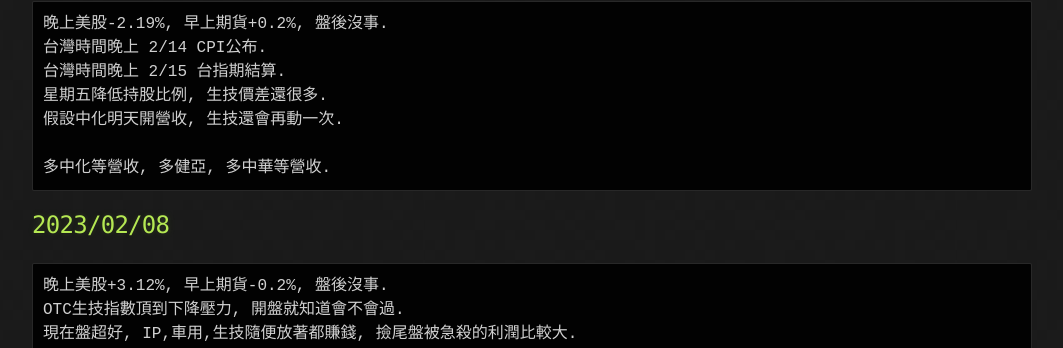
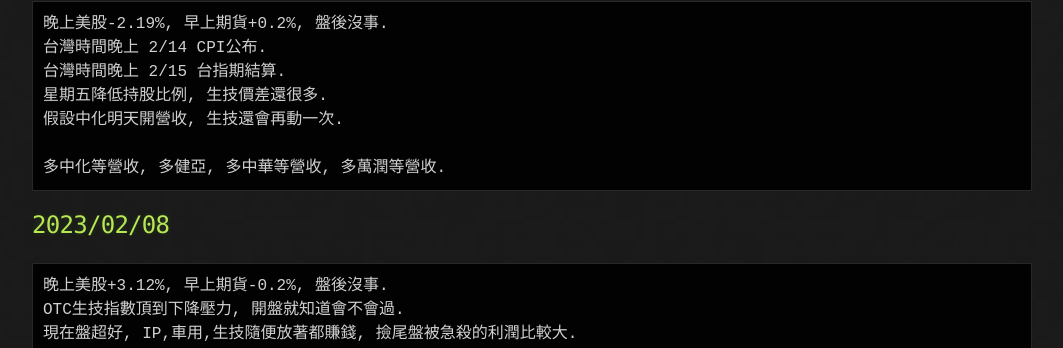
Before and after one commit to lepg5487/Stock_God, a Jekyll site: the page built from index.md, in a window 1280 px wide and 900 px high, scrolled down 428 px. Shown: the part 245-593 px from the top of the window, without its empty margins (108-1171 px from the left). Built offline with Jekyll 4.4.1, drawn with Linux system fonts in a browser that asks for light colours; our own code applies the rules of GitHub Pages for plain Markdown files.

Commit message:
Update index.md

````diff
--- a/index.md
+++ b/index.md
@@ -28,7 +28,7 @@ layout: testlayouts
 星期五降低持股比例, 生技價差還很多.
 假設中化明天開營收, 生技還會再動一次.
 
-多中化等營收, 多健亞, 多中華等營收.
+多中化等營收, 多健亞, 多中華等營收, 多萬潤等營收.
 ```
 
 ## 2023/02/08
````
